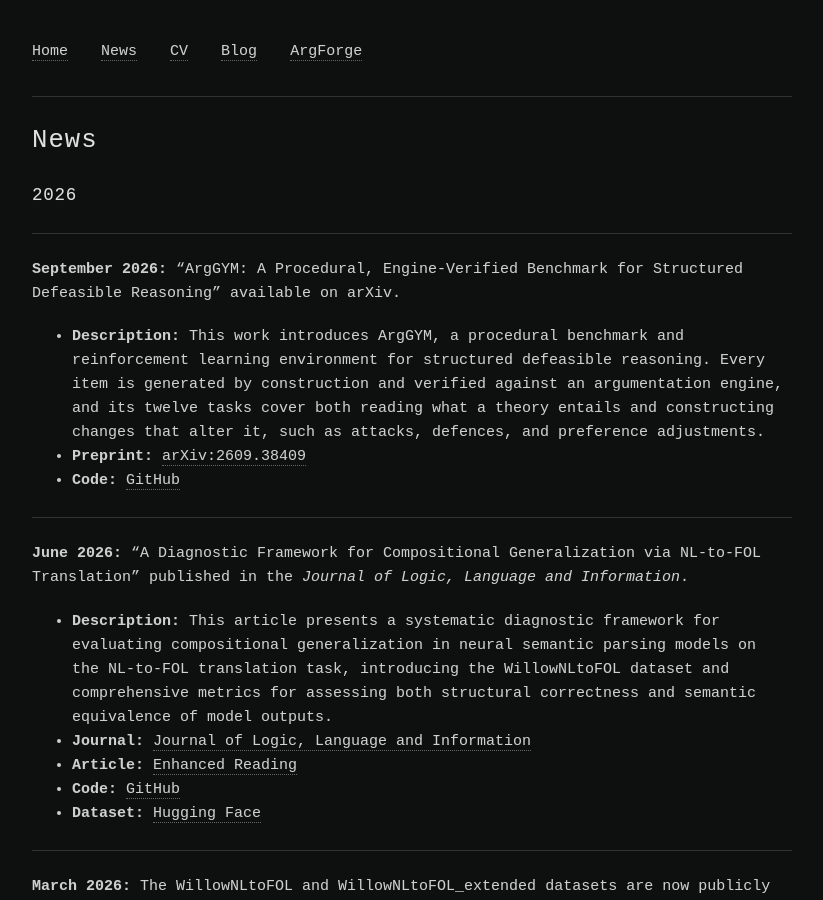
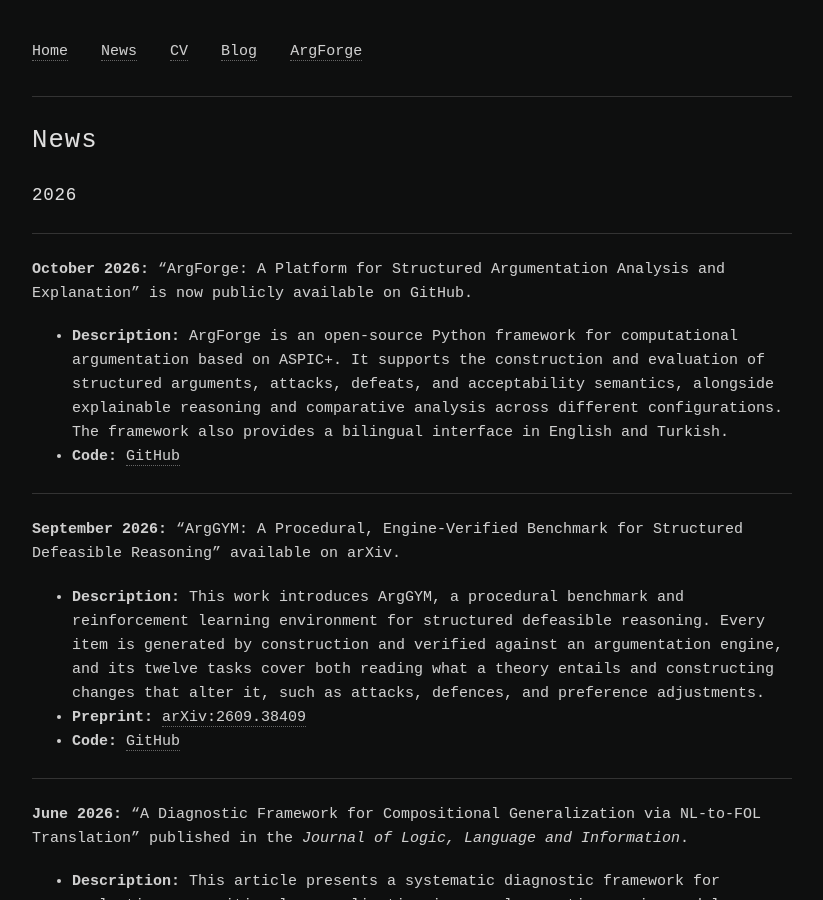
Before and after one commit to ieddeveci/ieddeveci.github.io, a Jekyll site: the page built from news.md, in a window 1280 px wide and 900 px high. Shown: the whole window, without its empty margins (228-1051 px from the left). Built offline with Jekyll 4.4.1, drawn with Linux system fonts in a browser that asks for light colours.

Commit message:
Add October 2026 entry for ArgForge release
Added a new entry for October 2026 about ArgForge, an open-source Python framework for structured argumentation analysis, including its description and GitHub link.

```diff
--- a/news.md
+++ b/news.md
@@ -5,6 +5,12 @@ permalink: /news/
 ---
 
 ### 2026
+
+---
+
+**October 2026:** "ArgForge: A Platform for Structured Argumentation Analysis and Explanation" is now publicly available on GitHub.
+* **Description:** ArgForge is an open-source Python framework for computational argumentation based on ASPIC+. It supports the construction and evaluation of structured arguments, attacks, defeats, and acceptability semantics, alongside explainable reasoning and comparative analysis across different configurations. The framework also provides a bilingual interface in English and Turkish.
+* **Code:** [GitHub](https://github.com/ieddeveci/ArgForge)
 
 ---
 
```
